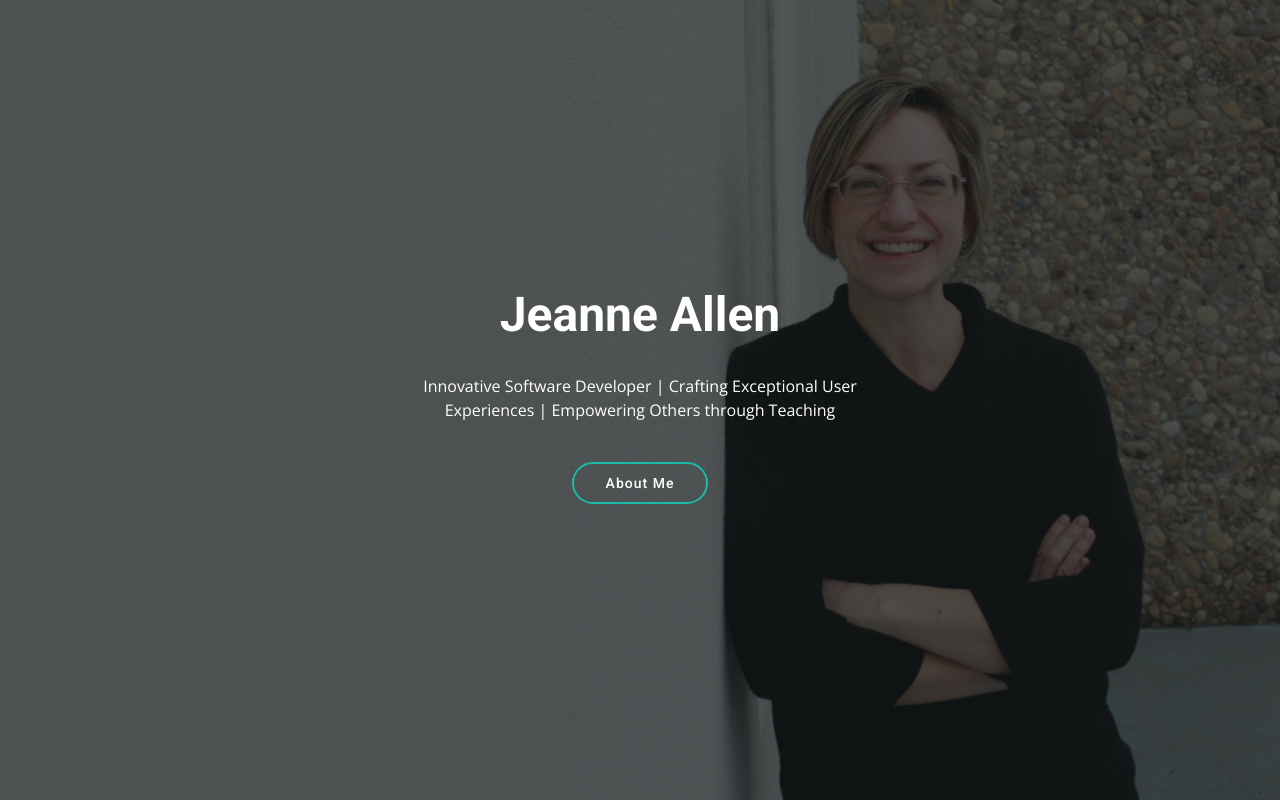
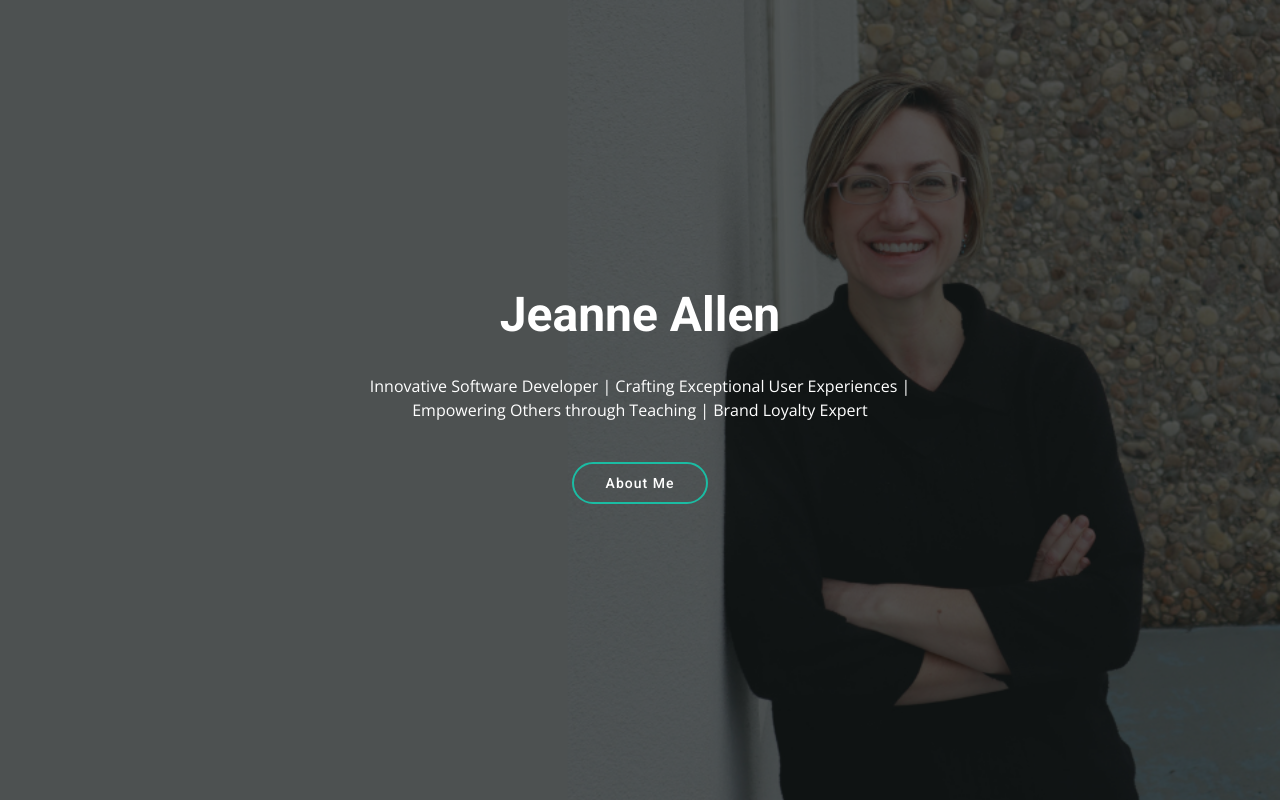
Before and after one commit to tebazele/Portfolio, a plain HTML site: page index.html in a window 1280 px wide. Shown: the top 802 px of the page. Drawn offline with nearby package versions, Linux system fonts and the light colour scheme.

Commit message:
testing something

```diff
--- a/index.html
+++ b/index.html
@@ -60,7 +60,7 @@
             <div class="carousel-container">
               <div class="carousel-content">
                 <h2 class="animate__animated animate__fadeInDown">Jeanne Allen</h2>
-                <p class="animate__animated animate__fadeInUp">Innovative Software Developer | Crafting Exceptional User Experiences | Empowering Others through Teaching </p>
+                <p class="animate__animated animate__fadeInUp">Innovative Software Developer | Crafting Exceptional User Experiences | Empowering Others through Teaching | Brand Loyalty Expert</p>
                 <a href="#about" class="btn-get-started animate__animated animate__fadeInUp scrollto">About Me</a>
               </div>
             </div>
```
